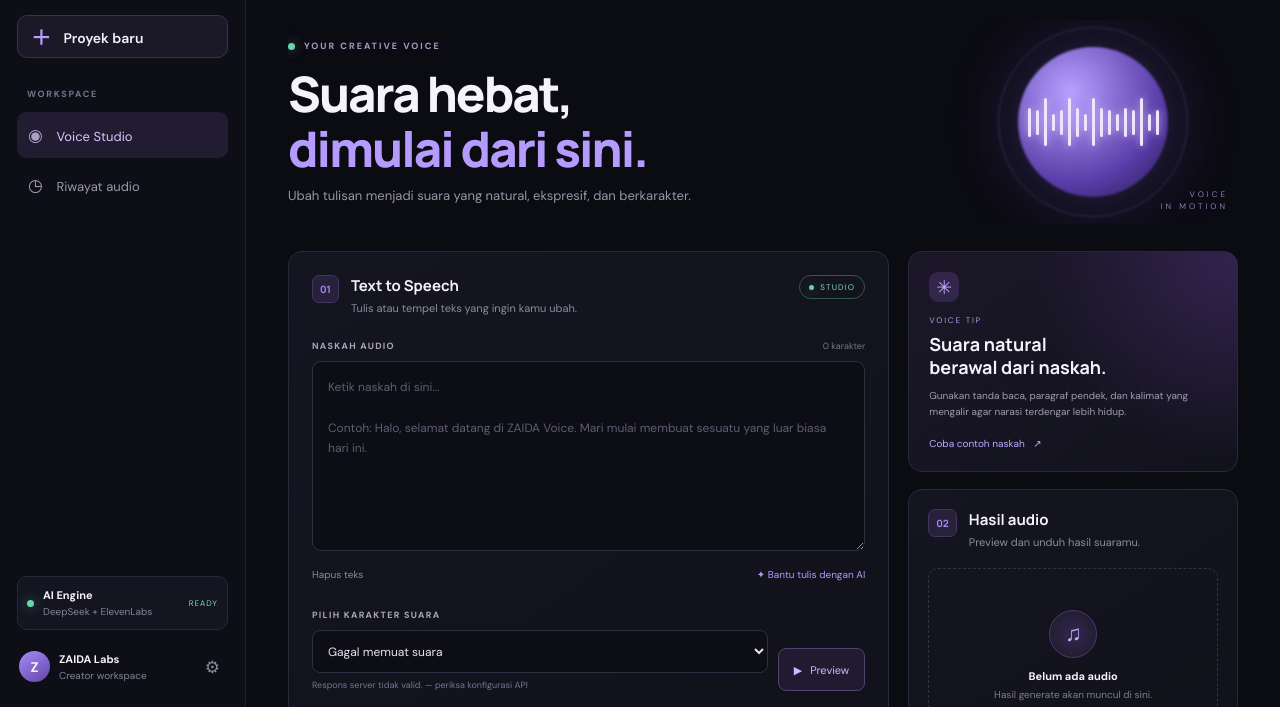
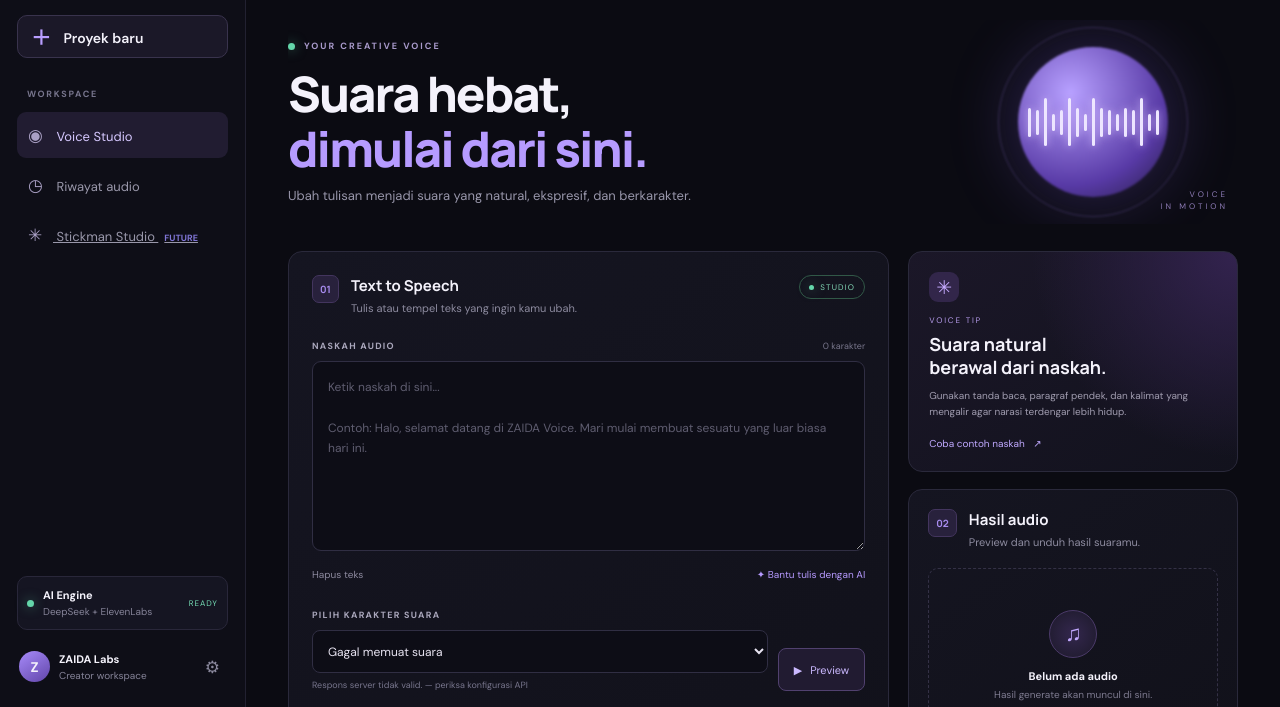
Before and after one commit to mkhoirulzed-svg/zaida-Voice, a plain HTML site: page index.html in a window 1280 px wide. Shown: the part 88-795 px from the top of the page. Drawn offline with Linux system fonts and the light colour scheme; no server answers.

Commit message:
Add Stickman Studio future link to main sidebar

```diff
--- a/index.html
+++ b/index.html
@@ -21,6 +21,7 @@
       <div class="nav-label">WORKSPACE</div>
       <button class="nav-item active" data-view="studio"><span>◉</span> Voice Studio</button>
       <button class="nav-item" data-view="history"><span>◷</span> Riwayat audio</button>
+      <a class="nav-item" href="/stickman-studio.html"><span>✳</span> Stickman Studio <small style="margin-left:6px;color:#8176d7;font-size:9px;font-weight:800">FUTURE</small></a>
       <div class="sidebar-bottom">
         <div class="engine-card"><span class="status-dot"></span><div><b>AI Engine</b><small>DeepSeek + ElevenLabs</small></div><span class="engine-live">READY</span></div>
         <div class="profile"><div class="avatar">Z</div><div><b>ZAIDA Labs</b><small>Creator workspace</small></div><button title="Pengaturan" id="settingsButton">⚙</button></div>
```
